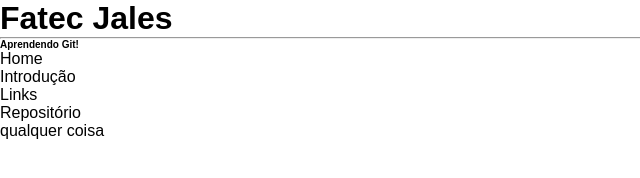
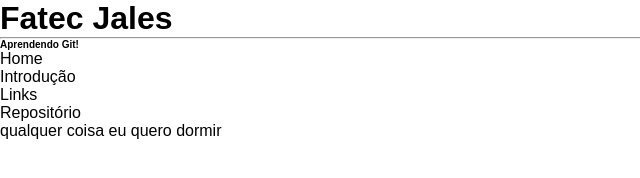
Before and after one commit to Corturato/atv-git, a plain HTML site: page index.html in a window 1280 px wide. Shown: the whole page, without its empty margins (0-640 px from the left). Drawn offline with Linux system fonts and the light colour scheme.

Commit message:
envio do eu quero dormir

```diff
--- a/index.html
+++ b/index.html
@@ -26,6 +26,7 @@
         </section>
         <footer>
             qualquer coisa
+            eu quero dormir
         </footer>
 
 </body>
```
